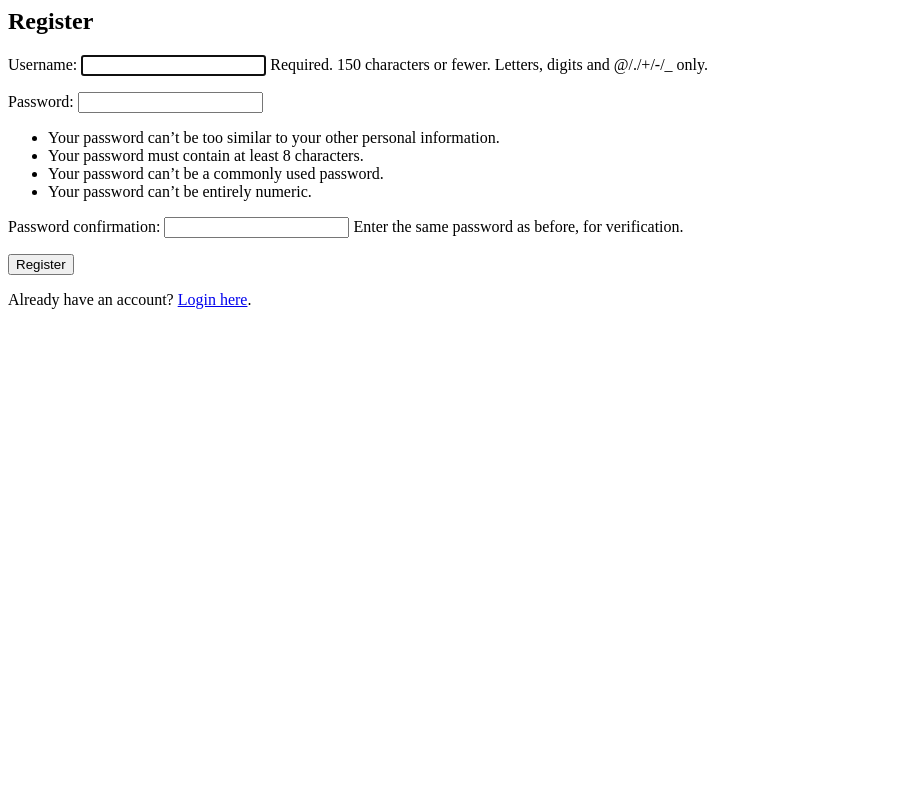
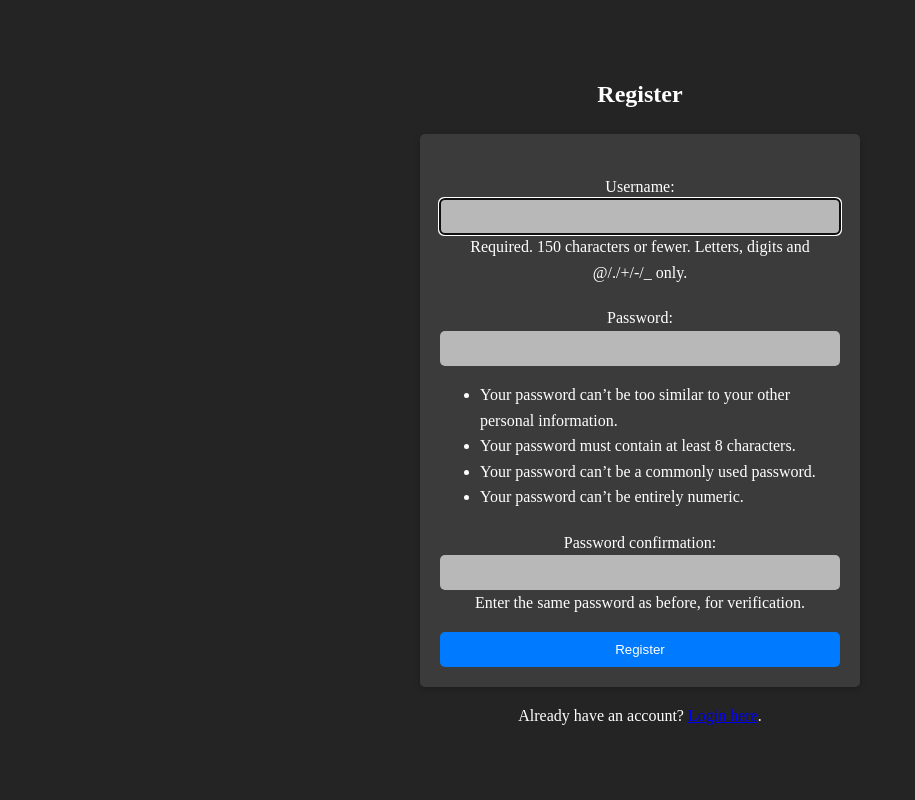
Before and after one commit to zatchliu/eldenring-tracker, a Django app: page /register/ in a window 1280 px wide. Shown: the whole page, without its empty margins (0-915 px from the left). Run offline with Django 3.2, Linux system fonts and the light colour scheme.

Commit message:
style changes

```diff
--- /dev/null
+++ b/characters/static/characters/login_register.css
@@ -0,0 +1,71 @@
+body {
+    font-family: 'Garamond Premier';
+    color: #fff;
+    line-height: 1.6;
+    margin: 0;
+    padding: 0;
+  }
+
+  /* Container styles */
+  body {
+    display: flex;
+    flex-direction: column;
+    align-items: center;
+    justify-content: center;
+    min-height: 100vh;
+    background-color: #242424;
+  }
+
+  /* Form styles */
+  form {
+    background-color: #3b3b3b;
+    padding: 20px;
+    border-radius: 5px;
+    box-shadow: 0 2px 6px rgba(0, 0, 0, 0.2);
+    max-width: 400px;
+    width: 100%;
+  }
+
+  form h2 {
+    text-align: center;
+    margin-bottom: 20px;
+  }
+
+  form p {
+    text-align: center;
+    margin-top: 20px;
+  }
+
+  form a {
+    color: #007bff;
+  }
+
+  /* Input field styles */
+  form input[type="text"],
+  form input[type="password"] {
+    display: block;
+    width: 95%;
+    padding: 10px;
+    background-color: #b8b8b8;
+    color: #1b1b1b;
+    border: none;
+    border-radius: 5px;
+    cursor: pointer;
+  }
+
+  /* Submit button styles */
+  form button {
+    display: block;
+    width: 100%;
+    padding: 10px;
+    background-color: #007bff;
+    color: #fff;
+    border: none;
+    border-radius: 5px;
+    cursor: pointer;
+  }
+
+  /* Hover effect for the submit button */
+  form button:hover {
+    background-color: #0056b3;
+  }
--- a/characters/templates/login.html
+++ b/characters/templates/login.html
@@ -1,3 +1,7 @@
+<!DOCTYPE html>
+{% load static %}
+
+<link rel="stylesheet" href="{% static 'characters/login_register.css' %}">
 <html>
     <head>
         <title>Login</title>
--- a/characters/templates/profile.html
+++ b/characters/templates/profile.html
@@ -19,7 +19,9 @@
         </div>
         <div class="bosses-container">
             <h2>Bosses:</h2>
+            <div class="location-container">
                 {% for location, bosses in boss_by_region.items %}
+                    <div class=location>
                         <h3>{{ location }}</h3>
                         {% for boss in bosses %}
                             <label>
@@ -28,7 +30,9 @@
                             {{ boss.name }}
                             </label>
                         {% endfor %}
+                    </div>
                 {% endfor %}
+            </div>
         </div>
     </form>
 </body>
--- a/characters/templates/register.html
+++ b/characters/templates/register.html
@@ -1,3 +1,7 @@
+<!DOCTYPE html>
+{% load static %}
+
+<link rel="stylesheet" href="{% static 'characters/login_register.css' %}">
 <html>
     <head>
         <title>Register</title>
--- a/requirements.txt
+++ b/requirements.txt
@@ -2,6 +2,7 @@ asgiref==3.7.2
 certifi==2023.5.7
 charset-normalizer==3.2.0
 Django==4.2.3
+django-cors-headers==4.2.0
 django-extensions==3.2.3
 djangorestframework==3.14.0
 idna==3.4
```
Also changed, not shown: characters/static/characters/characters.css (+22 -4 lines), characters/static/characters/profile.css (+12 -6 lines), characters/templates/characters.html (+6 -4 lines), db.sqlite3. Lines whose indentation alone changed are shown as unchanged.
